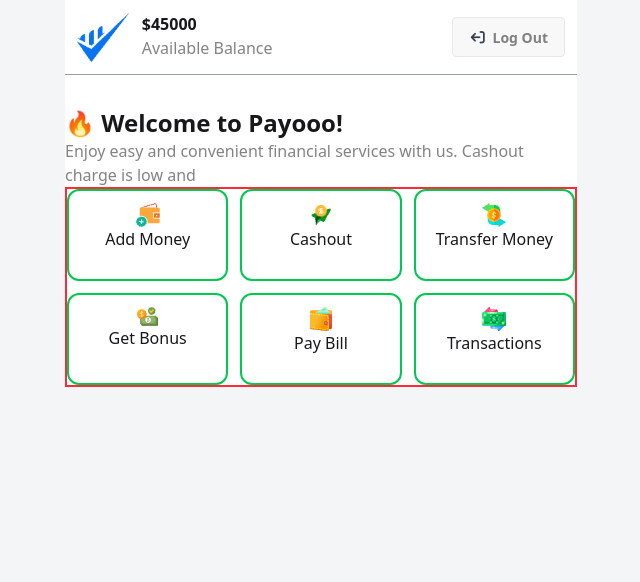
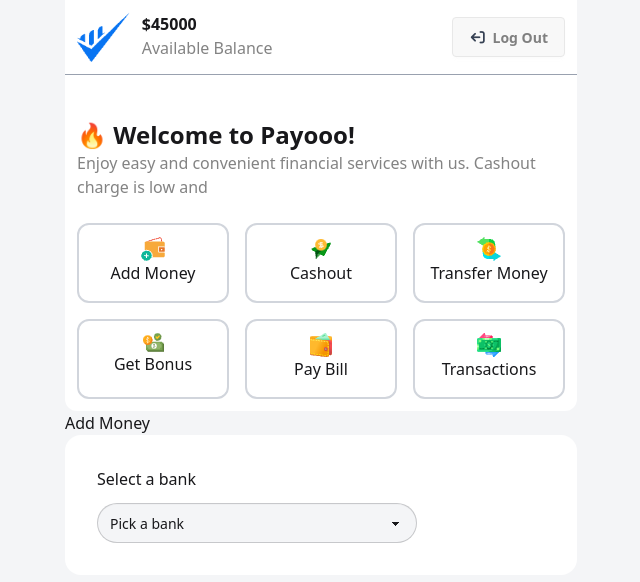
Before and after one commit to Zahin1033/payoo-learning, a plain HTML site: page home.html in a window 1280 px wide. Shown: the whole page, without its empty margins (319-959 px from the left). Drawn offline with nearby package versions, Linux system fonts and the light colour scheme.

Commit message:
homepage

```diff
--- a/home.html
+++ b/home.html
@@ -10,13 +10,15 @@
     <!-- tailwind cdn -->
     <script src="https://cdn.jsdelivr.net/npm/@tailwindcss/browser@4"></script>
     <!-- font awesome cdn -->
-     <link rel="stylesheet" href="https://cdnjs.cloudflare.com/ajax/libs/font-awesome/7.0.0/css/all.min.css" integrity="sha512-DxV+EoADOkOygM4IR9yXP8Sb2qwgidEmeqAEmDKIOfPRQZOWbXCzLC6vjbZyy0vPisbH2SyW27+ddLVCN+OMzQ==" crossorigin="anonymous" referrerpolicy="no-referrer" />
+    <link rel="stylesheet" href="https://cdnjs.cloudflare.com/ajax/libs/font-awesome/7.0.0/css/all.min.css"
+        integrity="sha512-DxV+EoADOkOygM4IR9yXP8Sb2qwgidEmeqAEmDKIOfPRQZOWbXCzLC6vjbZyy0vPisbH2SyW27+ddLVCN+OMzQ=="
+        crossorigin="anonymous" referrerpolicy="no-referrer" />
 
 </head>
 
 <body class="bg-[#f4f5f7] h-[100vh]">
 
-    <div class="max-w-lg mx-auto bg-white">
+    <div class="max-w-lg mx-auto bg-white rounded-b-xl">
         <div class="min-h-[50px] flex justify-between items-center border-b-1 border-gray-400 p-3">
             <div class="flex">
                 <img src="./assets/Group.png" class="h-[50px]" alt="">
@@ -26,41 +28,64 @@
                 </div>
             </div>
             <div>
-            <button class="btn text-[#08080880]"><i class="fa-solid fa-arrow-right-from-bracket rotate-180 text-gray-700"></i>Log Out</button>
+                <button class="btn text-[#08080880]"><i
+                        class="fa-solid fa-arrow-right-from-bracket rotate-180 text-gray-700"></i>Log Out</button>
             </div>
         </div>
 
-    <div class="mt-8">
+        <div class="mt-8 p-3">
             <h1 class="text-2xl font-bold">🔥 Welcome to Payooo!</h1>
-        <p class="text-[#08080880]">Enjoy easy and convenient financial services with us. Cashout charge is low and </p>
+            <p class="text-[#08080880]">Enjoy easy and convenient financial services with us. Cashout charge is low and
+            </p>
         </div>
-    <div class="border-2 border-red-500 min-h-[200px] grid grid-cols-3 max-w-lg mx-auto gap-3">
-        <div class="border-2 border-green-500 text-center p-3 rounded-xl">
+        <div class="min-h-[200px] grid grid-cols-3 max-w-lg mx-auto gap-4 p-3">
+            <div class="border-2 border-gray-300 text-center p-3 rounded-xl">
                 <img src="./assets/wallet1.png" class="mx-auto" alt="">
                 <h2>Add Money</h2>
             </div>
-        <div class="border-2 border-green-500 text-center p-3 rounded-xl">
+            <div class="border-2 border-gray-300 text-center p-3 rounded-xl">
                 <img src="./assets/send1.png" class="mx-auto" alt="">
                 <h2>Cashout</h2>
             </div>
-        <div class="border-2 border-green-500 text-center p-3 rounded-xl">
+            <div class="border-2 border-gray-300 text-center p-3 rounded-xl">
                 <img src="./assets/money1.png" class="mx-auto" alt="">
                 <h2>Transfer Money</h2>
             </div>
-        <div class="border-2 border-green-500 text-center p-3 rounded-xl">
+            <div class="border-2 border-gray-300 text-center p-3 rounded-xl">
                 <img src="./assets/bonus1.png" class="mx-auto" alt="">
                 <h2>Get Bonus</h2>
             </div>
-        <div class="border-2 border-green-500 text-center p-3 rounded-xl">
+            <div class="border-2 border-gray-300 text-center p-3 rounded-xl">
                 <img src="./assets/purse1.png" class="mx-auto" alt="">
                 <h2>Pay Bill</h2>
             </div>
-        <div class="border-2 border-green-500 text-center p-3 rounded-xl">
+            <div class="border-2 border-gray-300 text-center p-3 rounded-xl">
                 <img src="./assets/transaction1.png" class="mx-auto" alt="">
                 <h2>Transactions</h2>
             </div>
         </div>
     </div>
+
+    <div class="all-form-section max-w-lg mx-auto">
+        <!-- add money -->
+        <div>
+            <h1>Add Money</h1>
+            <form action="" class="rounded-2xl p-8 bg-white">
+                <div>
+                    <h1>Select a bank</h1>
+                    <select class="select bg-[#f4f5f7] mt-3 rounded-3xl">
+                        <option>Pick a bank</option>
+                        <option>AB bank</option>
+                        <option>IFIC bank</option>
+                        <option>DBBL Bank</option>
+                    </select>
+                </div>
+                <div></div>
+                <div></div>
+                <div></div>
+            </form>
+        </div>
+    </div>
 </body>
 
 </html>
```
Lines whose indentation alone changed are shown as unchanged.
